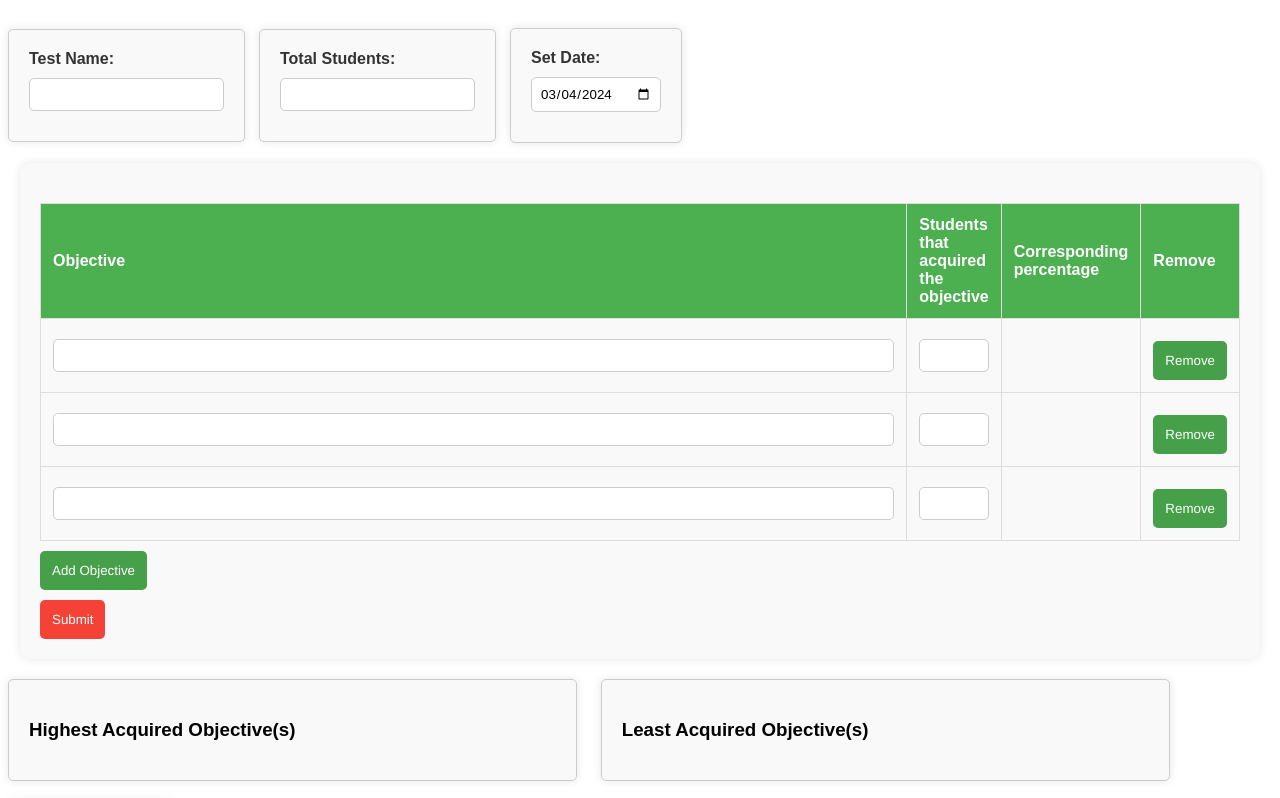
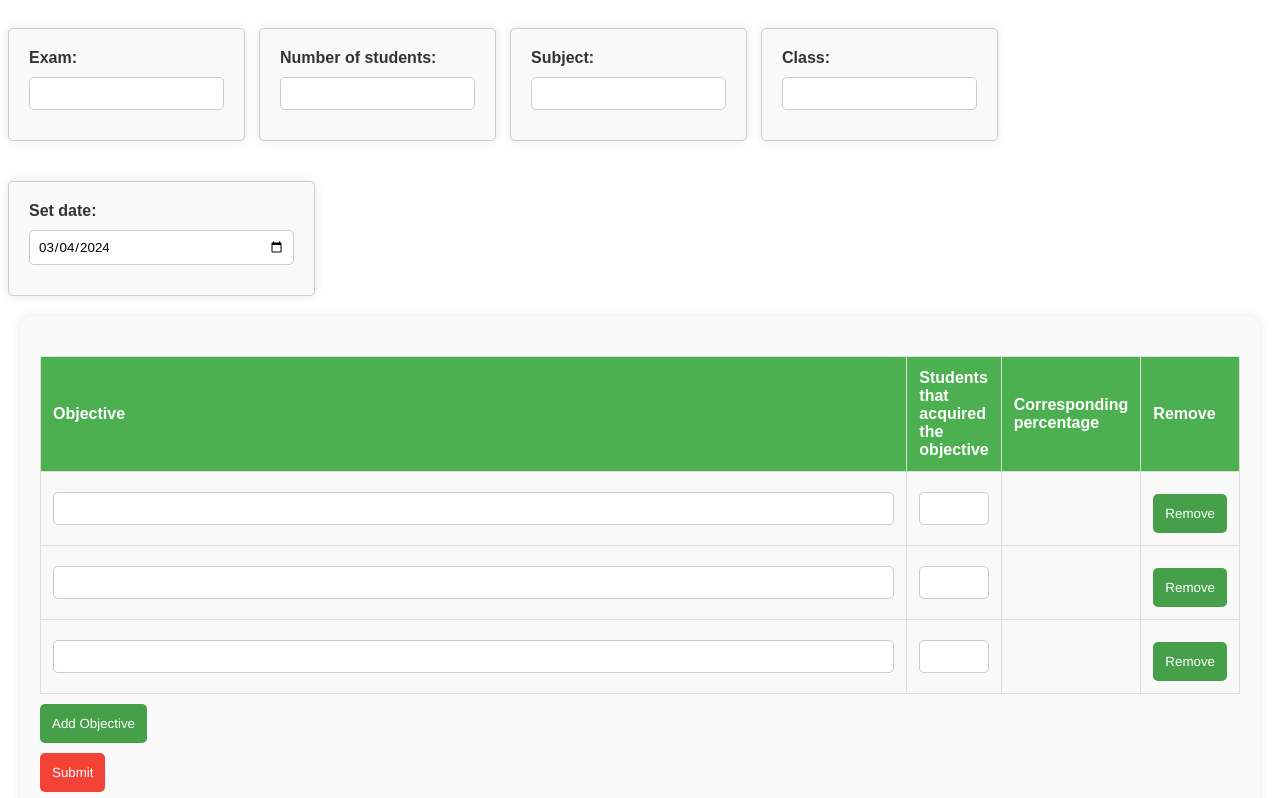
Before and after one commit to TouficAlMabsout/StudentAssessment, a plain HTML site: page index.html in a window 1280 px wide. Shown: the top 798 px of the page. Drawn offline with Linux system fonts and the light colour scheme.

Commit message:
added new sections

```diff
--- a/index.html
+++ b/index.html
@@ -14,17 +14,27 @@
 
 <body>
     <div class="info-box">
-        <span class="info-label">Test Name:</span>
+        <span class="info-label">Exam:</span>
         <input type="text" class="info-input" id = "testName" >
     </div>
 
     <div class="info-box">
-        <span class="info-label">Total Students:</span>
+        <span class="info-label">Number of students:</span>
         <input type="number" class="info-input" id="totalStudents" >
     </div>
 
+    <div class="subject-setting-box">
+        <span class="info-label">Subject:</span>
+        <input type="text" class="info-input" id="Subject">
+    </div>
+
+    <div class="class-setting-box">
+        <span class="date-setting-label">Class:</span>
+        <input type="text" class="info-input" id="Class">
+    </div>
+
     <div class="date-setting-box">
-        <span class="date-setting-label">Set Date:</span>
+        <span class="date-setting-label">Set date:</span>
         <input type="date" class="date-setting-input">
     </div>
 
--- a/styles.css
+++ b/styles.css
@@ -145,6 +145,7 @@
     margin-top: 20px;
     margin-bottom: 20px;
     display: inline-block;
+    width:265px;
 }
 
 .date-setting-label {
@@ -204,3 +205,36 @@
 #generatePdfButton:hover {
     background-color: #45a049;
 }
+
+.subject-setting-box,
+.class-setting-box {
+    background-color: #f9f9f9;
+    padding: 20px;
+    border: 1px solid #ccc;
+    border-radius: 5px;
+    box-shadow: 0 0 10px rgba(0, 0, 0, 0.1);
+    font-family: 'Arial', sans-serif;
+    margin-top: 20px;
+    margin-bottom: 20px;
+    display: inline-block;
+    margin-right: 10px; /* Added margin-right for spacing between the boxes */
+}
+
+.subject-setting-box .info-label,
+.class-setting-box .info-label {
+    font-weight: bold;
+    color: #333;
+    display: block;
+    margin-bottom: 10px;
+}
+
+.subject-setting-box .info-input,
+.class-setting-box .info-input {
+    width: 100%;
+    box-sizing: border-box;
+    padding: 8px;
+    border: 1px solid #ccc;
+    border-radius: 5px;
+    font-family: 'Arial', sans-serif;
+    margin-bottom: 10px;
+}
```
